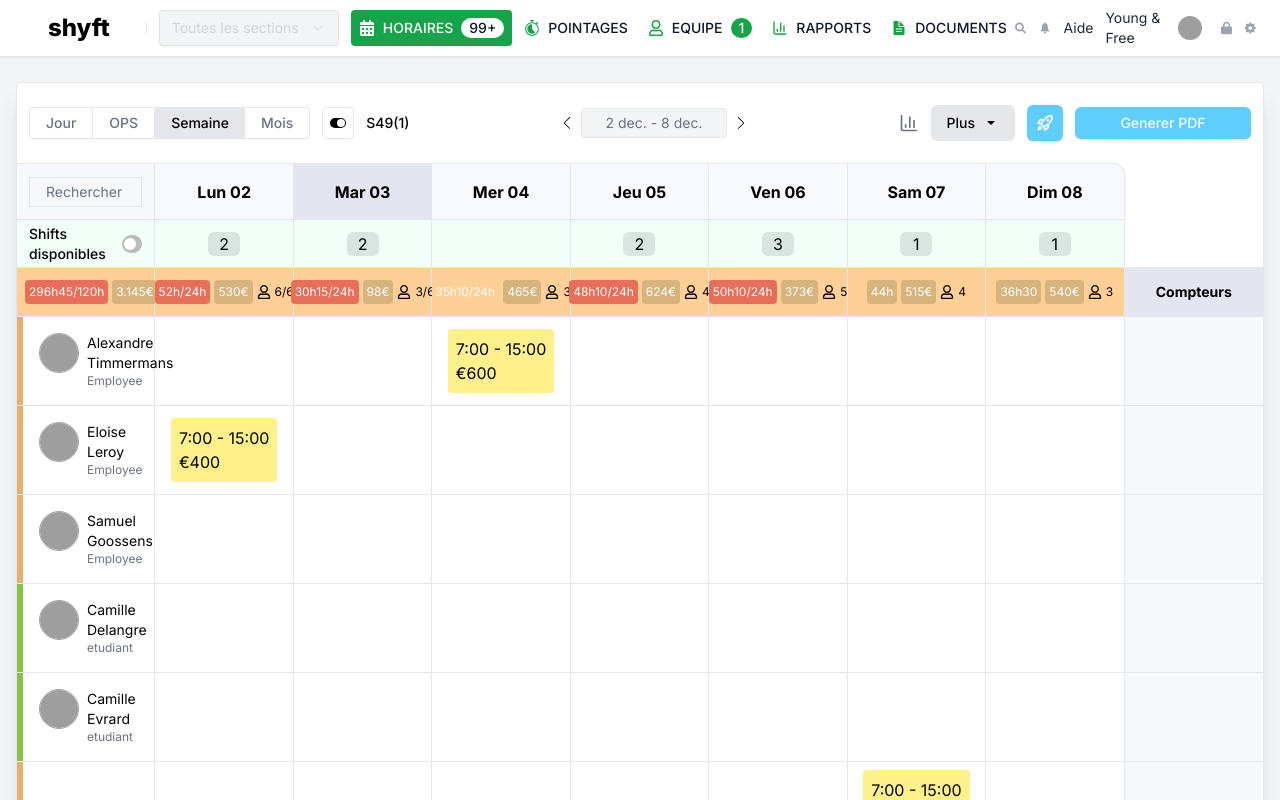
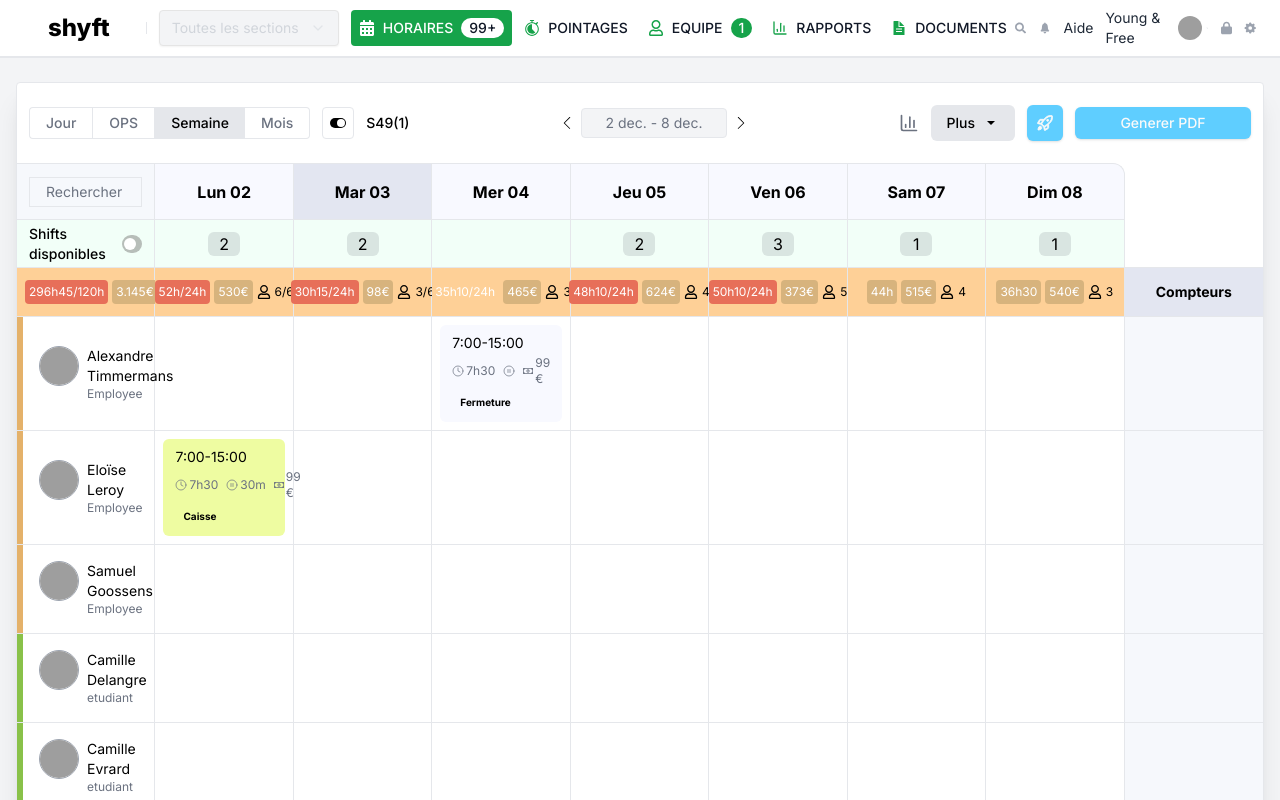
Before and after one commit to IgorLuzhnyi/shyft, a Next.js app: page / in a window 1280 px wide. Shown: the top 800 px of the page. Built offline with nearby package versions, Linux system fonts and the light colour scheme; data requests are answered from the project's data file; grey boxes are pictures that could not be loaded.

Commit message:
shift card styled

```diff
--- a/_data/db.json
+++ b/_data/db.json
@@ -8,7 +8,7 @@
       "profilePhoto": "https://media.istockphoto.com/id/1309328823/uk/%D1%84%D0%BE%D1%82%D0%BE/%D0%BF%D0%BE%D1%80%D1%82%D1%80%D0%B5%D1%82-%D1%83%D1%81%D0%BC%D1%96%D1%85%D0%BD%D0%B5%D0%BD%D0%BE%D0%B3%D0%BE-%D1%81%D0%BF%D1%96%D0%B2%D1%80%D0%BE%D0%B1%D1%96%D1%82%D0%BD%D0%B8%D0%BA%D0%B0-%D1%87%D0%BE%D0%BB%D0%BE%D0%B2%D1%96%D1%87%D0%BE%D1%97-%D1%81%D1%82%D0%B0%D1%82%D1%96-%D0%B2-%D0%BE%D1%84%D1%96%D1%81%D1%96.jpg?s=612x612&w=0&k=20&c=Ymtb0vsH_dsn-9iDEGpPAQPWIqnMoA7enFKmV4slo38="
     },
     {
-      "firstName": "Eloise",
+      "firstName": "Eloїse",
       "lastName": "Leroy",
       "userId": "2",
       "role": "Employee",
@@ -55,29 +55,53 @@
       "shiftId": "1",
       "userId": "2",
       "day": "Lun",
-      "time": "7:00 - 15:00",
-      "compensation": "€400"
+      "time": "7:00-15:00",
+      "shiftType": {
+        "title": "Caisse",
+        "bgColor": "#1e97f5"
+      },
+      "paidHours": "7h30",
+      "unpaidHours": "30m",
+      "rate": "99 €"
     },
     {
       "shiftId": "2",
       "userId": "1",
       "day": "Mer",
-      "time": "7:00 - 15:00",
-      "compensation": "€600"
+      "time": "7:00-15:00",
+      "shiftType": {
+        "title": "Fermeture",
+        "bgColor": "#e72061"
+      },
+      "paidHours": "7h30",
+      "nonPaidHours": "30m",
+      "rate": "99 €"
     },
     {
       "shiftId": "3",
       "userId": "6",
       "day": "Sam",
-      "time": "7:00 - 15:00",
-      "compensation": "€600"
+      "time": "7:00-15:00",
+      "shiftType": {
+        "title": "Camion",
+        "bgColor": "#1e97f5"
+      },
+      "paidHours": "7h30",
+      "unpaidHours": "30m",
+      "rate": "99 €"
     },
     {
       "shiftId": "4",
       "userId": "6",
       "day": "Sam",
-      "time": "9:00 - 18:00",
-      "compensation": "€600"
+      "time": "9:00-18:00",
+      "shiftType": {
+        "title": "Ouverture",
+        "bgColor": "#ff9901"
+      },
+      "paidHours": "7h30",
+      "unpaidHours": "30m",
+      "rate": "99 €"
     }
   ]
 }
--- a/app/components/Calendar/CalendarContainer.tsx
+++ b/app/components/Calendar/CalendarContainer.tsx
@@ -3,13 +3,11 @@
 import React, { useState } from "react";
 import WeekCalendar from "./WeekCalendar";
 import { Button } from "@/components/ui/button";
-import { Sheet, SheetContent } from "@/components/ui/sheet";
-import { VisuallyHidden } from "@radix-ui/react-visually-hidden";
-import { DialogTitle, DialogDescription } from "@radix-ui/react-dialog";
 import { SlArrowLeft, SlArrowRight } from "react-icons/sl";
 import { IoMdArrowDropdown } from "react-icons/io";
 import { GoRocket } from "react-icons/go";
 import { ChartColumn } from "lucide-react";
+import SideForm from "./SideForm";
 
 export default function CalendarContainer() {
   const [buttonViewIndex, setButtonViewIndex] = useState<number>(2);
@@ -110,21 +108,7 @@ export default function CalendarContainer() {
         </div>
       </div>
       <WeekCalendar />
-
-      <Sheet open={isSideMenuOpen} onOpenChange={setIsSideMenuOpen}>
-        <SheetContent className="">
-          <VisuallyHidden>
-            <DialogTitle>Formulaire de disponibilité</DialogTitle>
-            <DialogDescription>
-              Ici, vous pouvez ajouter un nouveau quart de travail ou une
-              nouvelle absence
-            </DialogDescription>
-          </VisuallyHidden>
-
-          <div>content</div>
-          <button onClick={() => setIsSideMenuOpen(false)}>Close</button>
-        </SheetContent>
-      </Sheet>
+      <SideForm open={isSideMenuOpen} setIsSideMenuOpen={setIsSideMenuOpen} />
     </div>
   );
 }
--- a/app/components/Calendar/ShiftCard.tsx
+++ b/app/components/Calendar/ShiftCard.tsx
@@ -6,6 +6,8 @@ import {
   ContextMenuItem,
   ContextMenuTrigger,
 } from "@/components/ui/context-menu";
+import { Clock, CirclePause } from "lucide-react";
+import { FaRegMoneyBillAlt } from "react-icons/fa";
 
 interface ShiftCardProps {
   shift: Shift;
@@ -22,23 +24,43 @@ export default function ShiftCard({ shift }: ShiftCardProps) {
       }
     : undefined;
 
+  console.log(`mt-[2px] p-1 w-full text-xs bg-[${shift.shiftType.bgColor}]`);
+
   return (
     <ContextMenu>
-      <ContextMenuTrigger>
+      <ContextMenuTrigger style={{ width: "100%" }}>
         <div
           ref={setNodeRef}
           {...listeners}
           {...attributes}
-          className="p-2 w-full rounded-sm bg-yellow-200"
+          className={`py-2 px-3 w-full rounded-md ${shift.shiftType.title === "Fermeture" ? "bg-[#f8f9ff]" : "bg-[#eefca1]"}`}
           style={style}
         >
-          <p>{shift.time}</p>
-          <p>{shift.compensation}</p>
+          <p className="text-sm">{shift.time}</p>
+          <div className="mt-[2px] flex items-center gap-2">
+            <p className="flex items-center gap-[2px] text-xs text-gray-500">
+              <Clock strokeWidth={1.4} size={12} />
+              {shift.paidHours}
+            </p>
+            <p className="flex items-center gap-[2px] text-xs text-gray-500">
+              <CirclePause strokeWidth={1.4} size={12} />
+              {shift.unpaidHours}
+            </p>
+            <p className="flex items-center gap-[2px] text-xs text-gray-500">
+              <FaRegMoneyBillAlt size={14} />
+              {shift.rate}
+            </p>
+          </div>
+          <p
+            className={`mt-[4px] px-2 py-1 w-full text-[10px] rounded-md font-bold bg-[${shift.shiftType.bgColor}]`}
+          >
+            {shift.shiftType.title}
+          </p>
         </div>
       </ContextMenuTrigger>
       <ContextMenuContent>
-        <ContextMenuItem className="cursor-pointer">Edit</ContextMenuItem>
-        <ContextMenuItem className="cursor-pointer">Delete</ContextMenuItem>
+        <ContextMenuItem className="cursor-pointer">Modifier</ContextMenuItem>
+        <ContextMenuItem className="cursor-pointer">Supprimer</ContextMenuItem>
       </ContextMenuContent>
     </ContextMenu>
   );
--- /dev/null
+++ b/app/components/Calendar/SideForm.tsx
@@ -0,0 +1,46 @@
+"use client";
+
+import { Sheet, SheetContent } from "@/components/ui/sheet";
+import { VisuallyHidden } from "@radix-ui/react-visually-hidden";
+import { DialogTitle, DialogDescription } from "@radix-ui/react-dialog";
+import { X } from "lucide-react";
+
+interface SideFormProps {
+  open: boolean;
+  setIsSideMenuOpen: (value: boolean) => void;
+}
+
+export default function SideForm({ open, setIsSideMenuOpen }: SideFormProps) {
+  return (
+    <Sheet open={open} onOpenChange={setIsSideMenuOpen}>
+      <SheetContent style={{ width: "100%", maxWidth: "500px" }}>
+        <VisuallyHidden>
+          <DialogTitle>Formulaire de disponibilité</DialogTitle>
+          <DialogDescription>
+            Ici, vous pouvez ajouter un nouveau quart de travail ou une nouvelle
+            absence
+          </DialogDescription>
+        </VisuallyHidden>
+        <div>
+          <div className="py-2 px-7  mr-6 flex gap-4 items-center border-b border-gray-100">
+            <button onClick={() => setIsSideMenuOpen(false)}>
+              <X strokeWidth={1.5} stroke="#9e9e9e" size={20} />
+            </button>
+            <p className="text-[26px] font-medium">Création d'un shift</p>
+          </div>
+
+          <div className="flex px-7 h-[80px] items-center justify-center">
+            <div className="flex max-w-30 w-full">
+              <div className="flex flex-1 h-10 border-l border-t border-b rounded-l-sm bg-[#e3e6f1] justify-center items-center">
+                Shift
+              </div>
+              <div className="flex flex-1 h-10 border rounded-r-sm text-gray-500 justify-center items-center">
+                Absence
+              </div>
+            </div>
+          </div>
+        </div>
+      </SheetContent>
+    </Sheet>
+  );
+}
--- a/app/constants/dummyData.tsx
+++ b/app/constants/dummyData.tsx
@@ -44,3 +44,22 @@ export const CALCULATIONS = [
     color: "#D7B37D",
   },
 ];
+
+export const SHIFT_TYPES = [
+  {
+    title: "Caisse",
+    bgColor: "#8cc44d",
+  },
+  {
+    title: "Fermeture",
+    bgColor: "#e72061",
+  },
+  {
+    title: "Camion",
+    bgColor: "#1e97f5",
+  },
+  {
+    title: "Ouverture",
+    bgColor: "#ff9901",
+  },
+];
--- a/components/ui/sheet.tsx
+++ b/components/ui/sheet.tsx
@@ -28,7 +28,7 @@ const SheetOverlay = React.forwardRef<
 SheetOverlay.displayName = SheetPrimitive.Overlay.displayName;
 
 const sheetVariants = cva(
-  "fixed z-50 gap-4 bg-white p-6 shadow-lg transition ease-in-out data-[state=closed]:duration-300 data-[state=open]:duration-500 data-[state=open]:animate-in data-[state=closed]:animate-out dark:bg-neutral-950",
+  "fixed z-50 gap-4 bg-white shadow-lg transition ease-in-out data-[state=closed]:duration-300 data-[state=open]:duration-500 data-[state=open]:animate-in data-[state=closed]:animate-out dark:bg-neutral-950",
   {
     variants: {
       side: {
```
Also changed, not shown: app/types/types.tsx (+9 -1 lines), components/ui/context-menu.tsx (+39 -36 lines).
